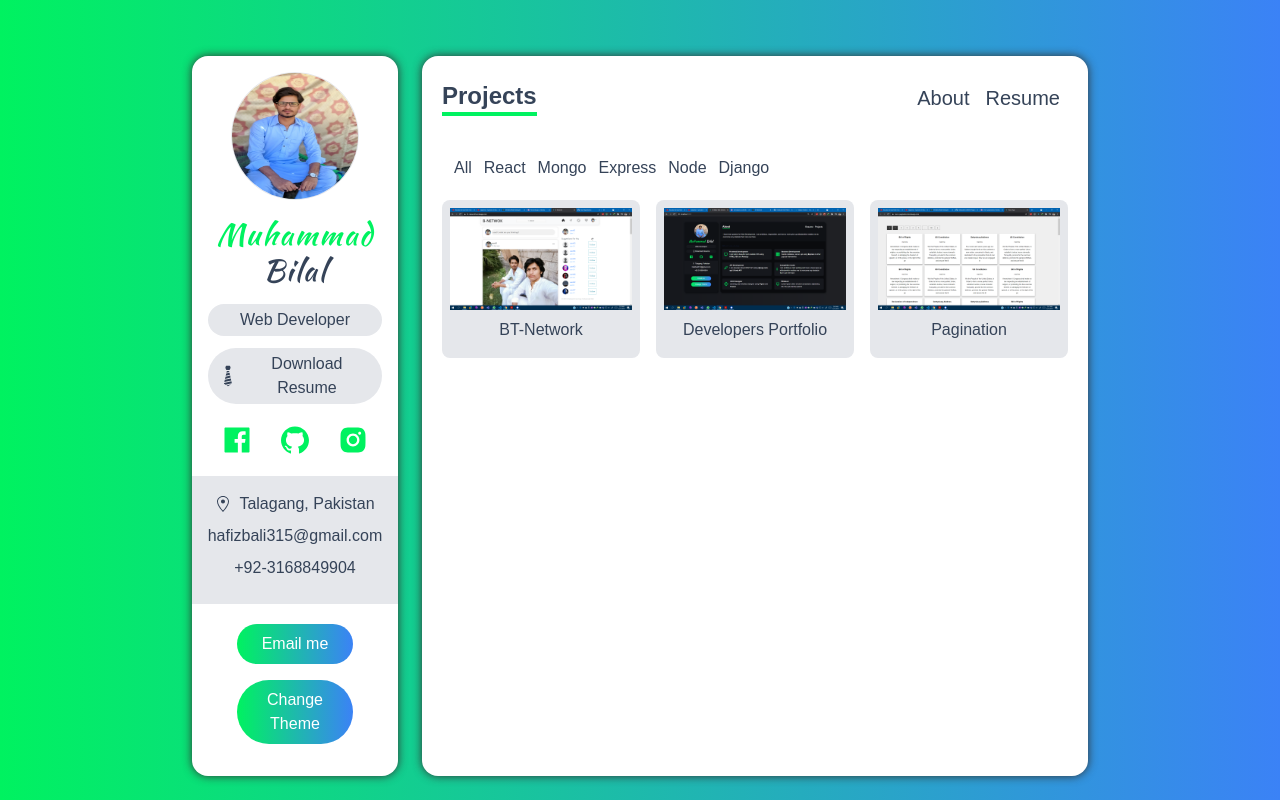
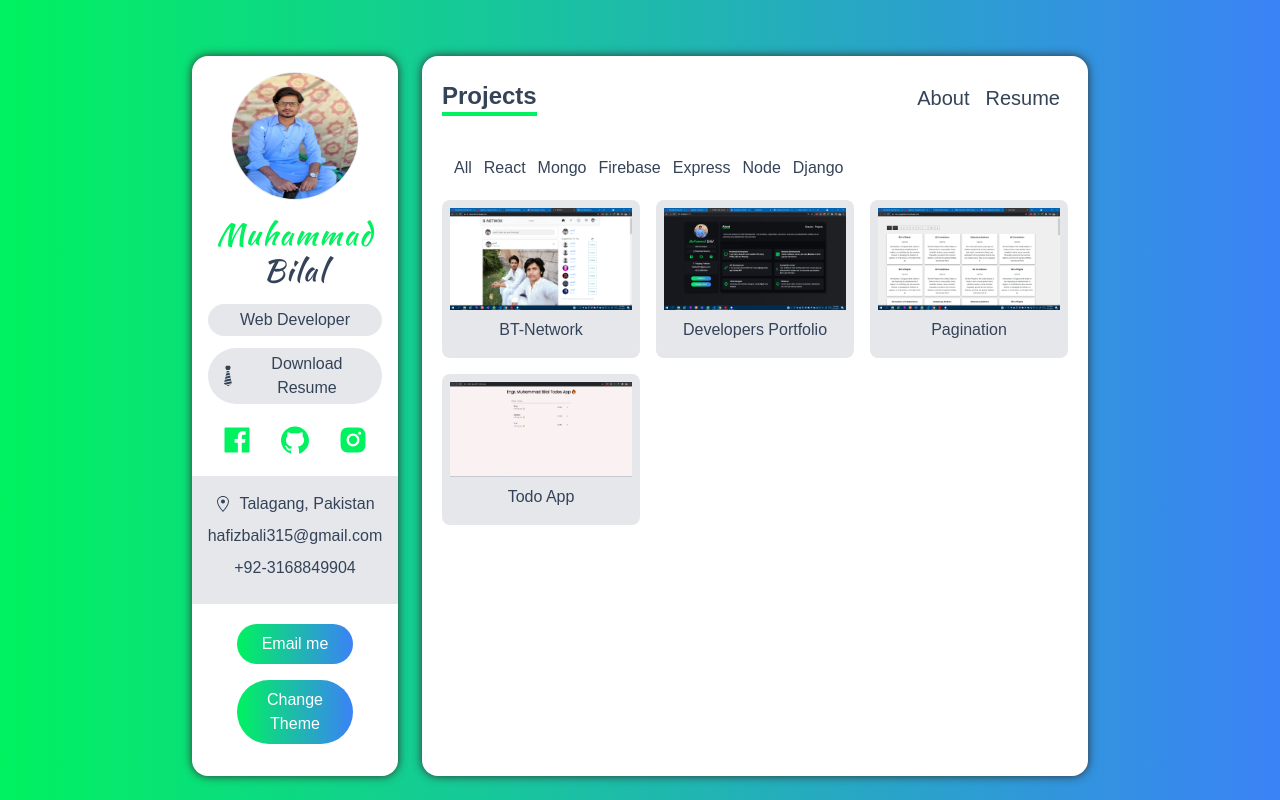
Before and after one commit to Hafizbali315/developers-portfolio-react, a React (Create React App) app: page /projects in a window 1280 px wide. Built offline with nearby package versions, Linux system fonts and the light colour scheme.

Commit message:
Todo app added in projects

```diff
--- a/src/components/ProjectNavbar.js
+++ b/src/components/ProjectNavbar.js
@@ -18,6 +18,7 @@ const ProjectNavbar = (props) => {
 			<NavItem value="all" {...props} />
 			<NavItem value="react" {...props} />
 			<NavItem value="mongo" {...props} />
+			<NavItem value="firebase" {...props} />
 			<NavItem value="express" {...props} />
 			<NavItem value="node" {...props} />
 			<NavItem value="django" {...props} />
--- a/src/data.js
+++ b/src/data.js
@@ -132,4 +132,15 @@ export const projects = [
 		category: ['react', 'bootstrap', 'mongo', 'node', 'express'],
 		key_techs: ['React', 'Bootstrap', 'MongoDB', 'Node', 'Express'],
 	},
+
+	{
+		id: 3,
+		name: 'Todo App',
+		image_path: '/images/todoapp.png',
+		deployed_url: 'https://todos-app-a0f12.web.app/',
+		github_url: 'https://github.com/Hafizbali315/todos-app',
+		description: 'This is a todo App.',
+		category: ['react', 'firebase'],
+		key_techs: ['React', 'Firebase', 'Material UI'],
+	},
 ]
```
Also changed, not shown: public/images/todoapp.png (added).
